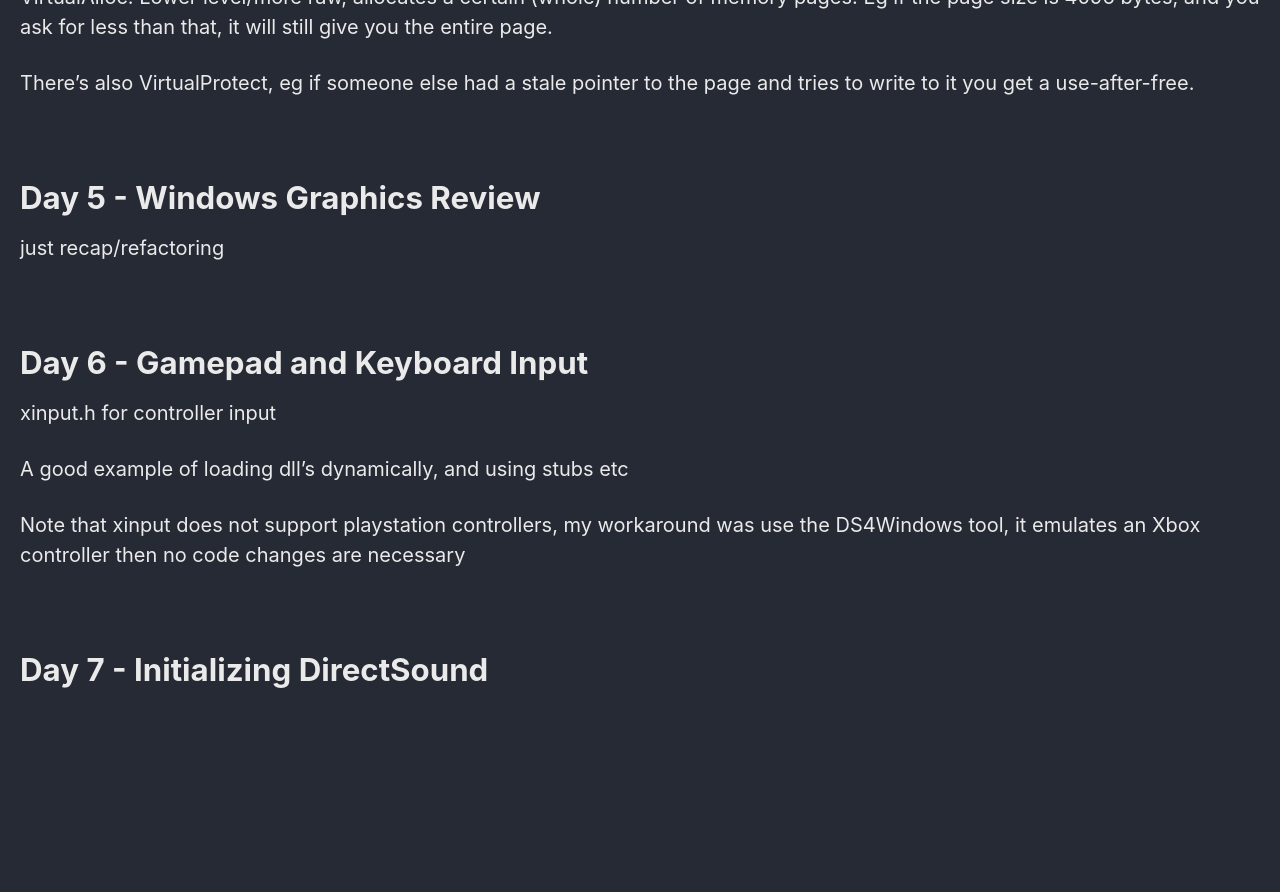
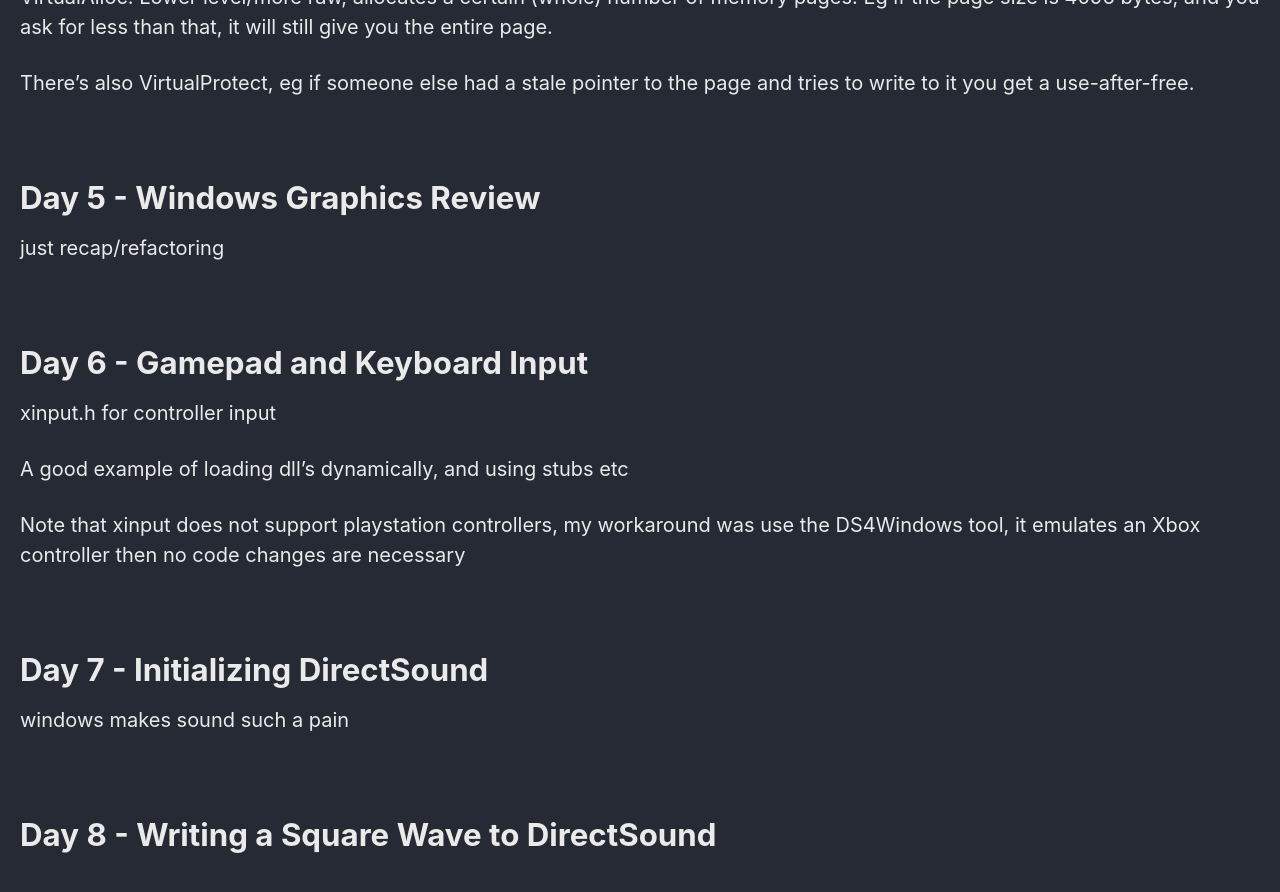
Before and after one commit to Connor-McCartney/Connor-McCartney.github.io, a Jekyll site: the page built from _pages/misc/HandmadeHeroNotes.md, in a window 1280 px wide and 900 px high, scrolled down 1862 px. Shown: the top 892 px of the window. Built offline with Jekyll 4.4.1, drawn with Linux system fonts in a browser that asks for light colours; cached includes are drawn as plain includes; our own code applies the rules of GitHub Pages for plain Markdown files; before the commit the page ends 2597 px from its top, so only the background shows below that.

Commit message:
Update HandmadeHeroNotes.md

```diff
--- a/_pages/misc/HandmadeHeroNotes.md
+++ b/_pages/misc/HandmadeHeroNotes.md
@@ -100,3 +100,10 @@ Note that xinput does not support playstation controllers, my workaround was use
 <br>
 
 # Day 7 - Initializing DirectSound
+
+windows makes sound such a pain
+
+<br>
+
+
+# Day 8 - Writing a Square Wave to DirectSound
```
